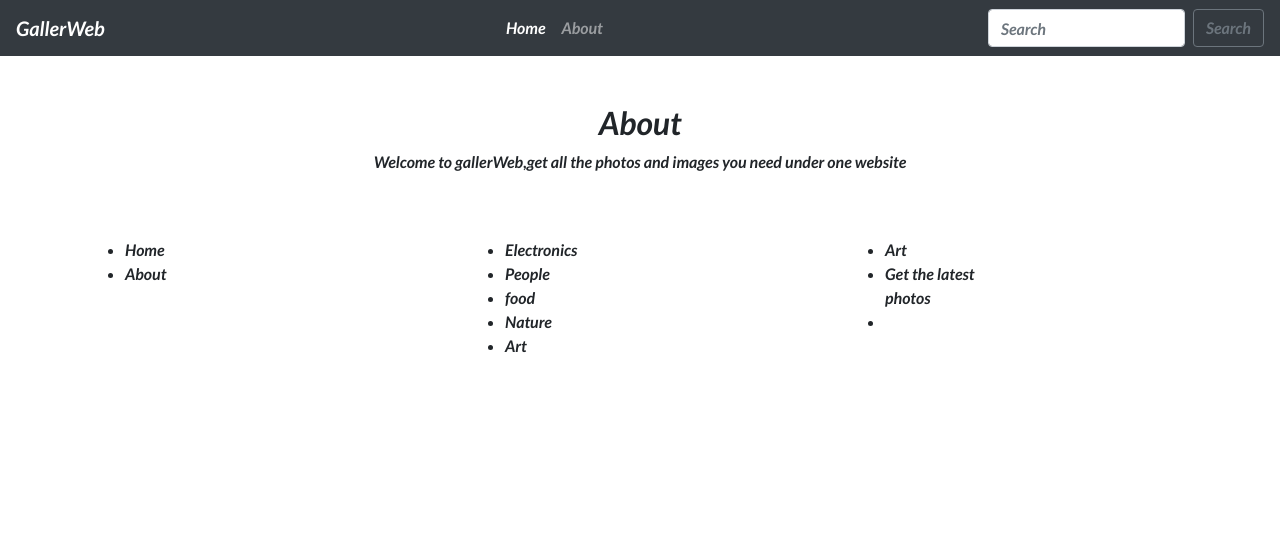
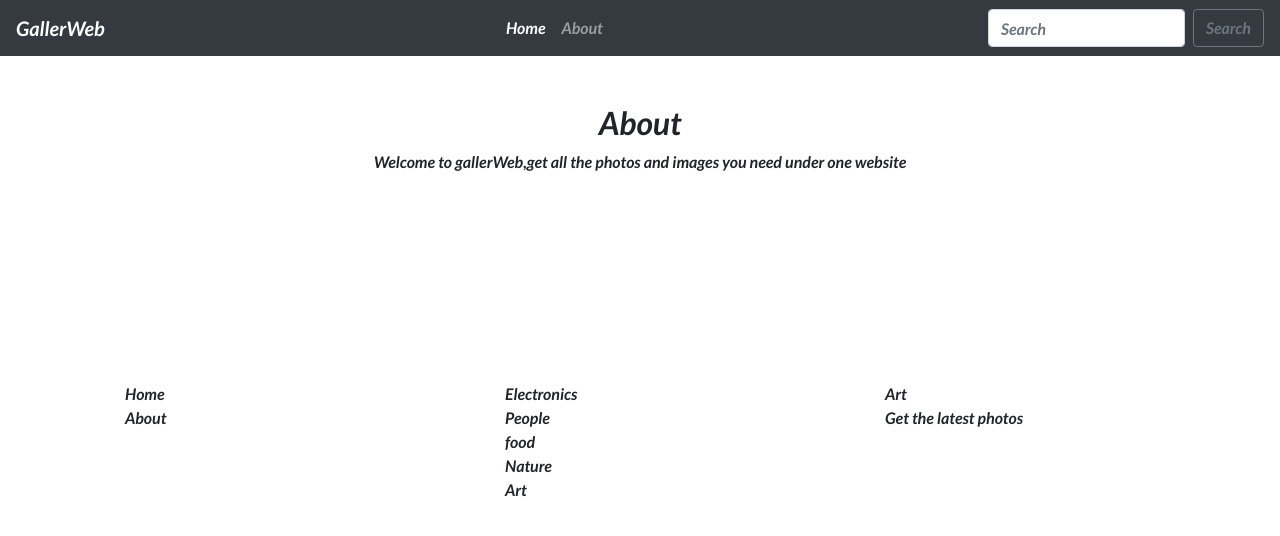
Before and after one commit to tomito26/personal-gallery, a Django app: page / in a window 1280 px wide. Shown: the top 536 px of the page. Run offline with Django 3.2, Linux system fonts and the light colour scheme; data that the repository does not hold is empty; some libraries are stand-ins or nearby versions.

Commit message:
removed list style from  the footer components

```diff
--- a/galleryApp/templates/footer.html
+++ b/galleryApp/templates/footer.html
@@ -1,13 +1,13 @@
-<div class="container">
-    <div class="row">
-        <div class="col-md-4">
-            <ul>
+<div class="container pt-5" style="list-style: none;">
+    <div class="row pt-5">
+        <div class="col-md-4 pt-5">
+            <ul style="list-style: none;">
                 <li>Home</li>
                 <li>About</li>
             </ul>
         </div>
-        <div class="col-md-4">
-            <ul>
+        <div class="col-md-4 pt-5">
+            <ul style="list-style: none;">
                 <li>Electronics</li>
                 <li>People</li>
                 <li>food</li>
@@ -15,8 +15,8 @@
                 <li>Art</li>
             </ul>
         </div>
-        <div class="col-md-2">
-            <ul>
+        <div class="col-md-4 pt-5">
+            <ul style="list-style: none;">
                 <li>Art</li>
                 <li>Get the latest photos</li>
                 <li></li>
```
